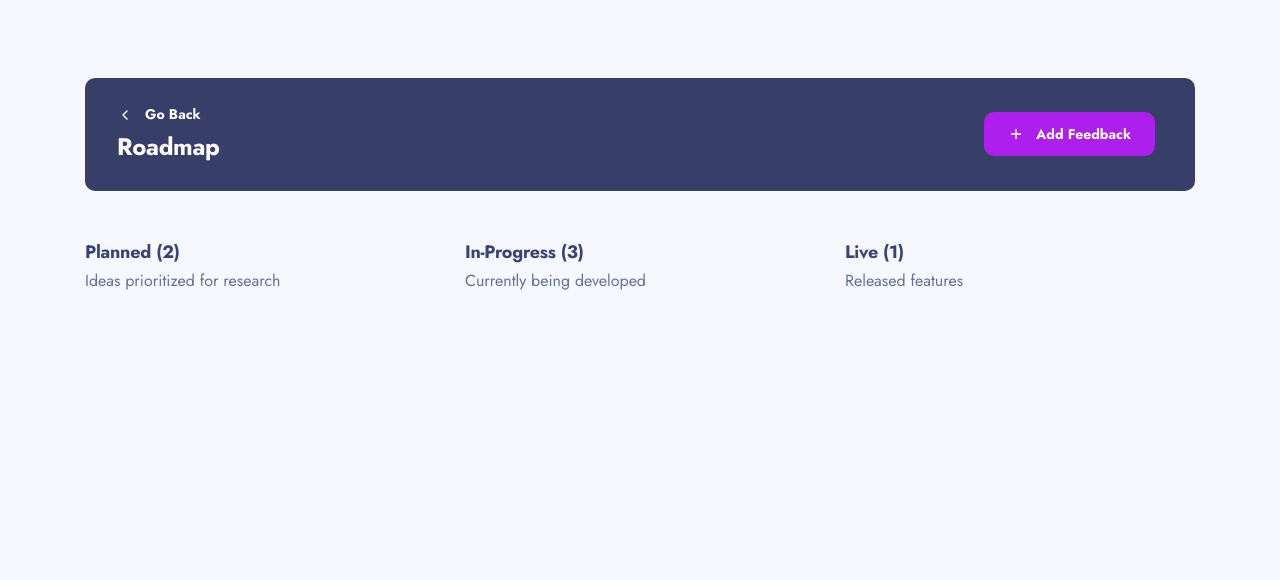
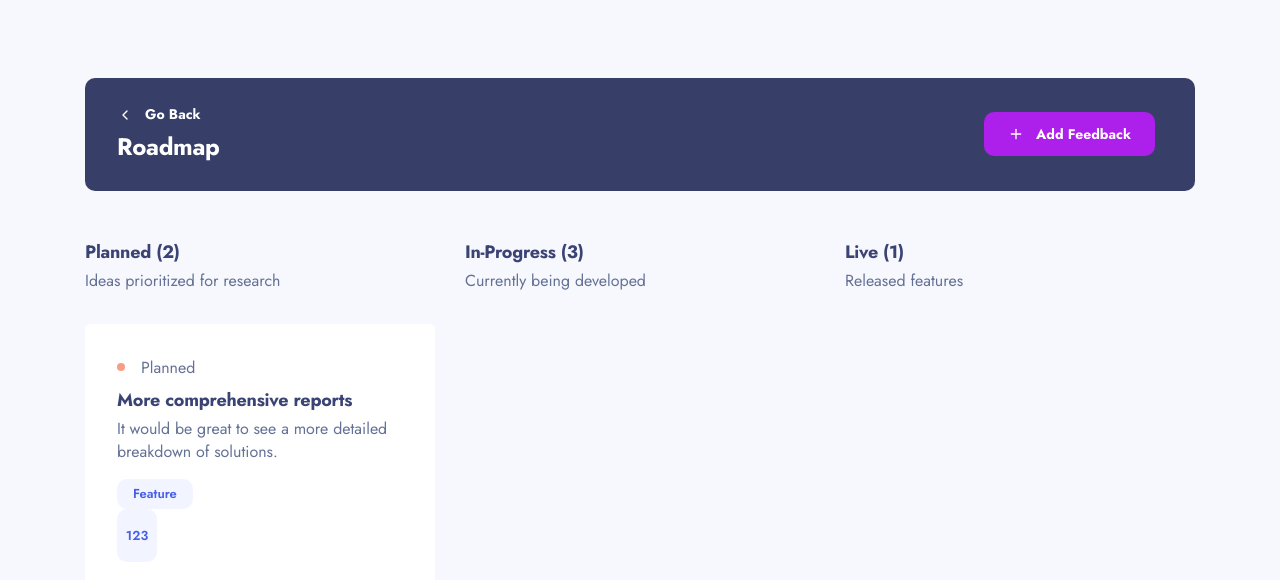
Before and after one commit to keremenen/product-feedback-app, a Next.js app: page /roadmap in a window 1280 px wide. Shown: the top 580 px of the page. Built offline with nearby package versions, Linux system fonts and the light colour scheme.

Commit message:
WIP main roadmap component

```diff
--- a/src/app/roadmap/page.tsx
+++ b/src/app/roadmap/page.tsx
@@ -31,12 +31,31 @@ export default function RoadmapPage() {
       {/* ROADMAP SECTION */}
       <section className="flex flex-row justify-between gap-x-[1.875rem]">
         <section className="max-w-[21.875rem] basis-1/3">
-          <div className="flex flex-col gap-y-1">
+          <div className="mb-8 flex flex-col gap-y-1">
             <h2 className="text-heading-3">Planned (2)</h2>
             <p className="text-secondary-dark-grey">
               Ideas prioritized for research
             </p>
           </div>
+
+          <section className="relative w-full rounded-[5px] bg-primary-white p-8">
+            <div className="mb-2 flex items-center gap-x-4">
+              <div className="size-2 rounded-full bg-tertiary-orange" />
+              <p className="text-secondary-dark-grey">Planned</p>
+            </div>
+            <h3 className="mb-1 text-heading-3">More comprehensive reports</h3>
+            <p className="mb-4 text-secondary-dark-grey">
+              It would be great to see a more detailed breakdown of solutions.
+            </p>
+            <Button variant={"badge"} size={"badge"}>
+              Feature
+            </Button>
+            <div>
+              <Button variant={"badge"} size={"icon-badge"}>
+                123
+              </Button>
+            </div>
+          </section>
         </section>
 
         <section className="max-w-[21.875rem] basis-1/3">
```
